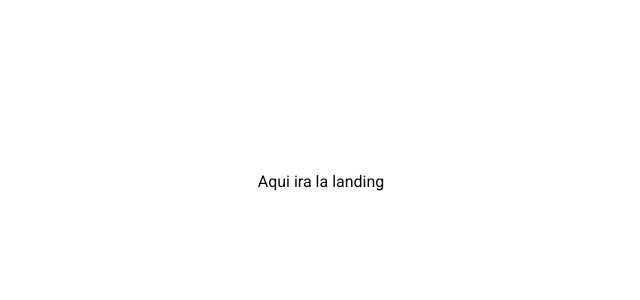
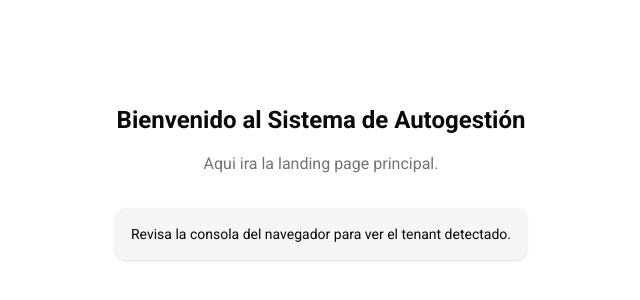
Before and after one commit to JGarciaSupa/front-ScanMesa, a Next.js app: page / in a window 1280 px wide. Shown: the part 218-518 px from the top of the page, without its empty margins (319-959 px from the left). Built offline with nearby package versions, Linux system fonts and the light colour scheme; no server answers.

Commit message:
log del tenant

```diff
--- a/src/app/page.tsx
+++ b/src/app/page.tsx
@@ -1,7 +1,51 @@
+"use client";
+
+import { useEffect } from "react";
+
 export default function HomePage() {
+  useEffect(() => {
+    // Lógica para ver el tenant en el cliente
+    const host = window.location.hostname;
+    const subDomain = host.split('.')[0] || "No tenant detected";
+    const tenantSlug = subDomain.replace('-', '_');
+
+    console.log("------- DEBUG TENANT (CLIENTE) -------");
+    console.log("Host:", host);
+    console.log("Tenant Slug:", tenantSlug);
+
+    const fetchDebugInfo = async () => {
+      try {
+        const response = await fetch(`${process.env.NEXT_PUBLIC_API_BASE_URL || 'http://localhost:3000'}/tenant/debug/info`, {
+          headers: {
+            'x-schema-tenant': tenantSlug
+          }
+        });
+        const data = await response.json();
+        console.log("------- DATA DESDE DB (BACKEND) -------");
+        console.dir(data, { depth: null });
+        console.log("---------------------------------------");
+      } catch (error) {
+        console.error("Error al obtener info de DB:", error);
+      }
+    };
+
+    if (subDomain && subDomain !== "No tenant detected" && subDomain !== "localhost") {
+      fetchDebugInfo();
+    } else {
+      console.log("No se detectó un subdominio válido para consultar la DB.");
+    }
+
+    console.log("--------------------------------------");
+  }, []);
+
+
   return (
-    <div className="w-full min-h-screen flex flex-col items-center justify-center">
-      Aqui ira la landing
+    <div className="w-full min-h-screen flex flex-col items-center justify-center px-4 text-center">
+      <h1 className="text-2xl font-bold mb-4">Bienvenido al Sistema de Autogestión</h1>
+      <p className="text-muted-foreground mb-8">Aqui ira la landing page principal.</p>
+      <div className="bg-muted p-4 rounded-lg shadow-sm">
+        <p className="text-sm font-mono">Revisa la consola del navegador para ver el tenant detectado.</p>
+      </div>
     </div>
-  )
+  );
 }
```
